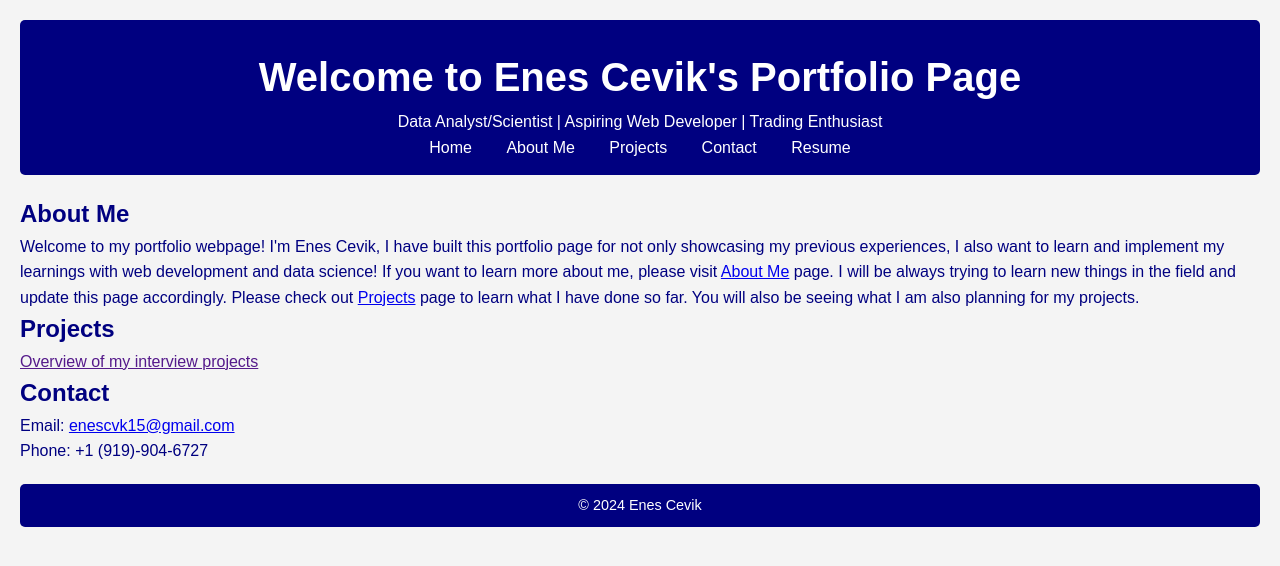
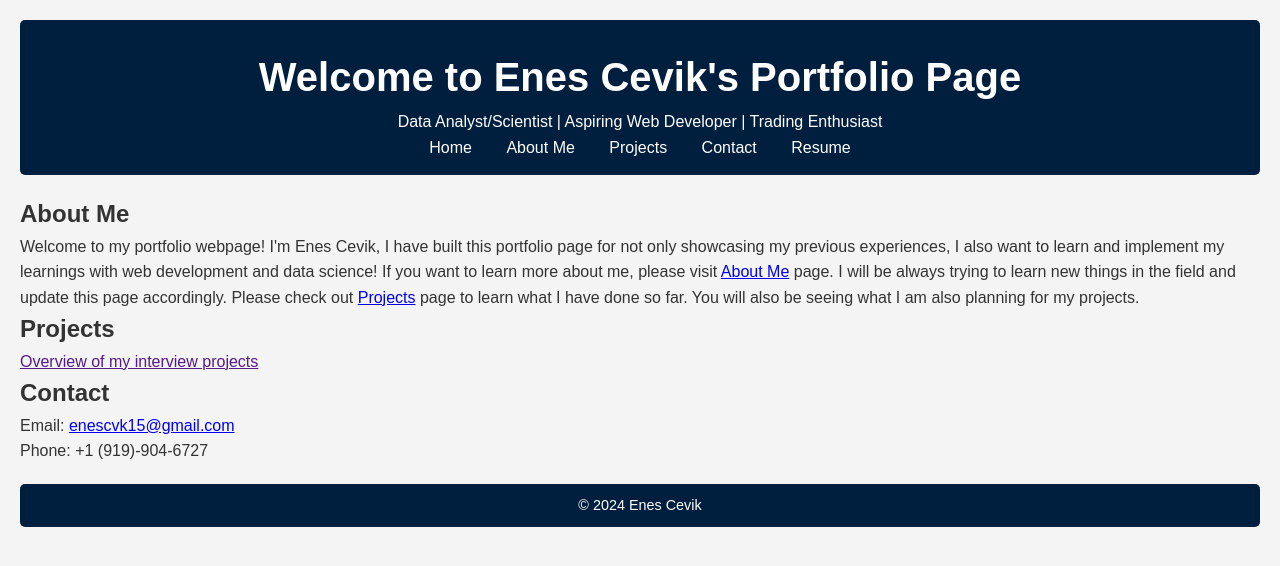
Before and after one commit to enescvk/enescvk.github.io, a plain HTML site: page index.html in a window 1280 px wide. Drawn offline with Linux system fonts and the light colour scheme.

Commit message:
Updated styles

```diff
--- a/css/styles.css
+++ b/css/styles.css
@@ -8,8 +8,8 @@
 
 /* Body Styling */
 body {
-    background-color: #f4f4f4;
-    color: navy;
+    background-color: #f4f4f4; /* Keeping the light background for contrast */
+    color: #333;
     line-height: 1.6;
     font-size: 16px;
     padding: 20px;
@@ -17,7 +17,7 @@ body {
 
 /* Header Styling */
 header {
-    background-color: navy;
+    background-color: #001f3f; /* Navy blue */
     color: white;
     padding: 15px;
     text-align: center;
@@ -65,7 +65,7 @@ footer {
     text-align: center;
     padding: 10px;
     margin-top: 20px;
-    background-color: navy;
+    background-color: #001f3f; /* Navy blue */
     color: white;
     border-radius: 5px;
 }
```
